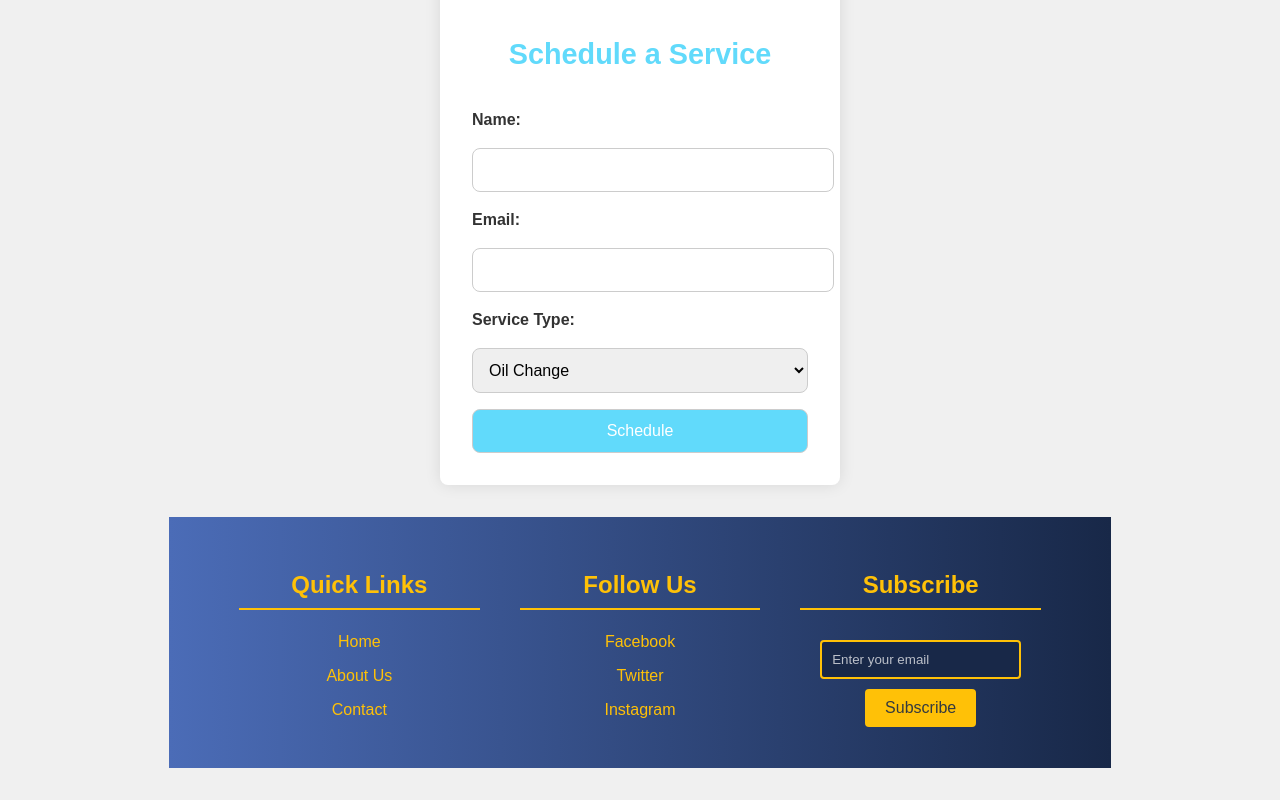
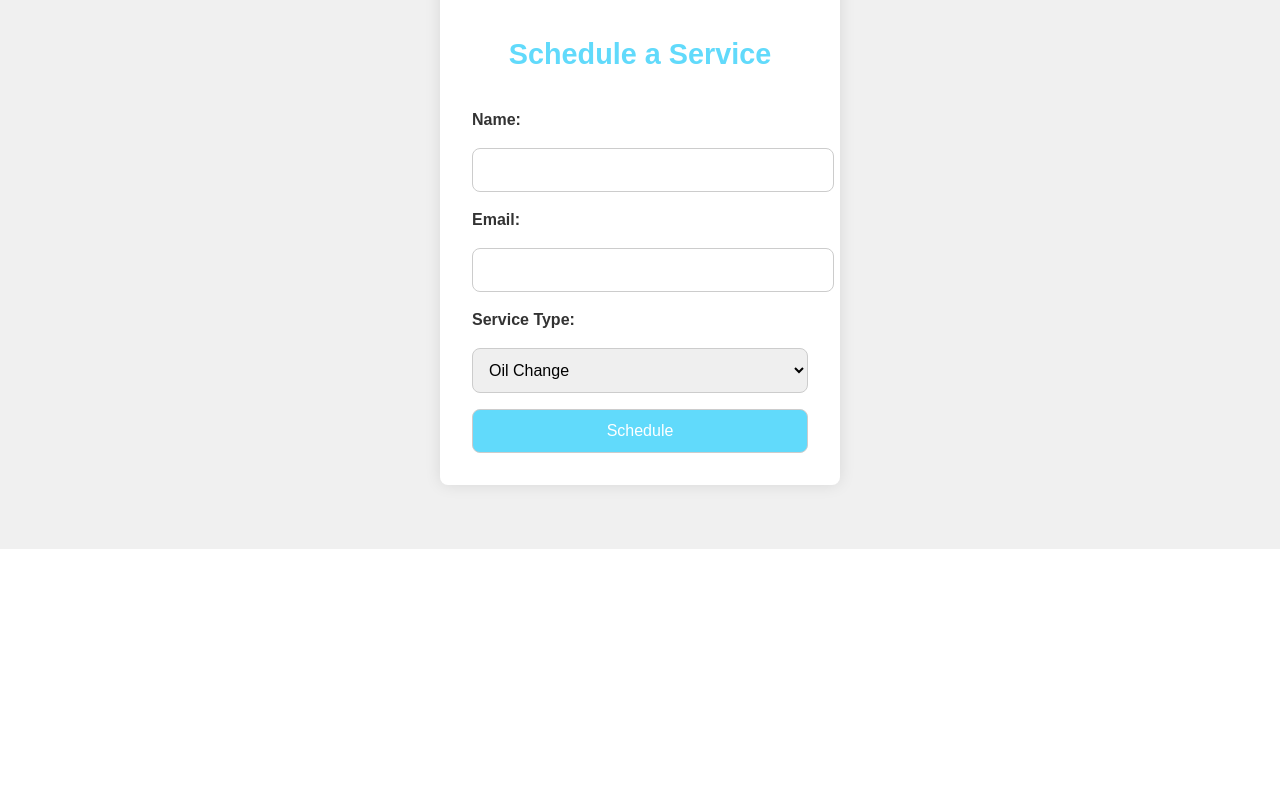
Before and after one commit to DouthapuramPranay/Vehicle_service_client, a React (Vite) app: page / in a window 1280 px wide. Shown: the part 1296-2096 px from the top of the page. After the commit the page ends 1845 px from the top, so only its background shows below. Built offline with nearby package versions, Linux system fonts and the light colour scheme; the HTML template or start-up script is replaced by a standard one.

Commit message:
footer removed from all pages

```diff
--- a/src/App.jsx
+++ b/src/App.jsx
@@ -44,8 +44,6 @@ const App = () => {
           {/* Catch-all Route */}
           <Route path="*" element={<Navigate to="/" />} />
         </Routes>
-        {/* Footer visible on all pages */}
-        <Footer />
       </AuthProvider>
     </Router>
   );
```
